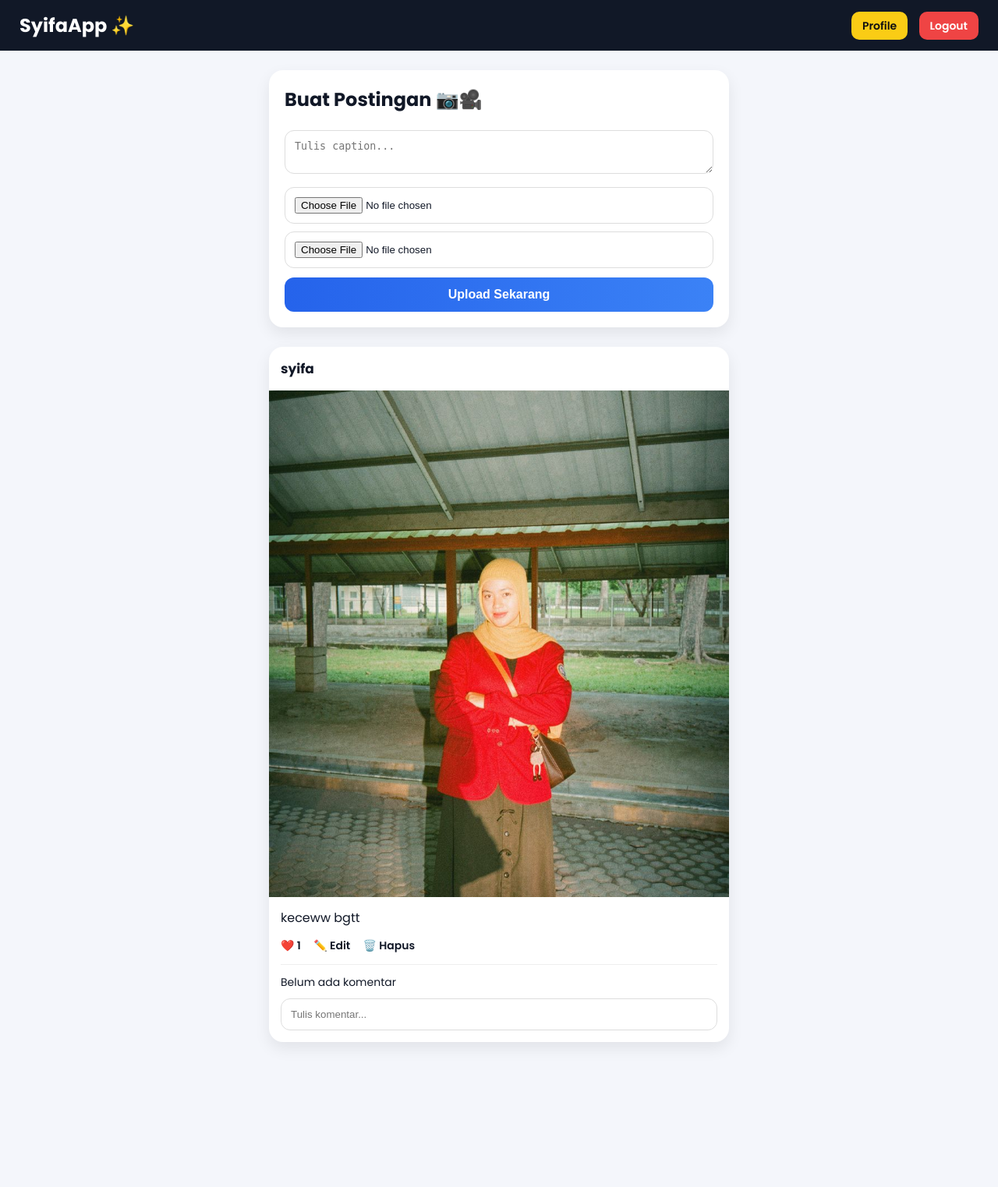
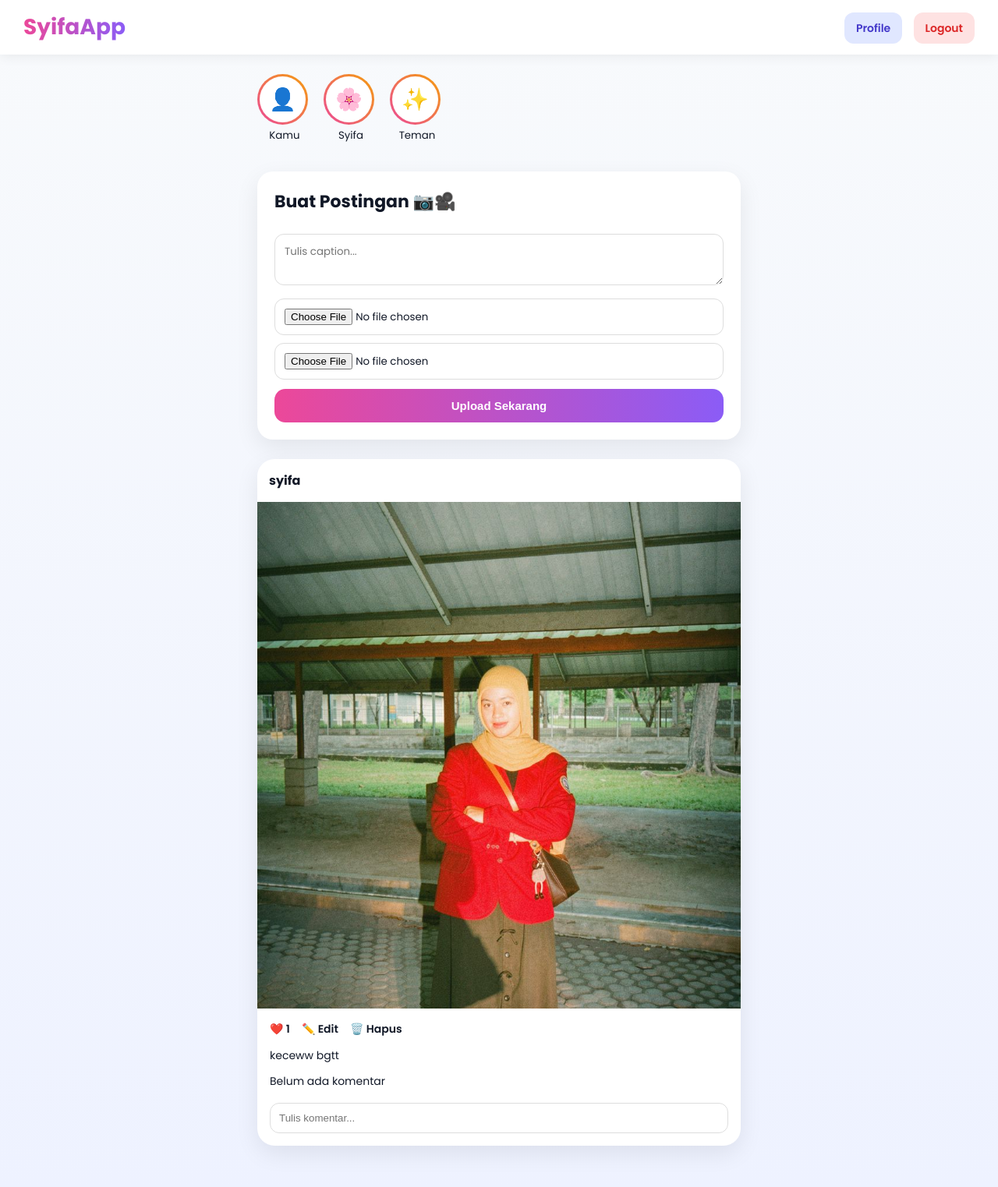
Before and after one commit to syifaasyafitri087-gif/django-syifa, a Django app: page /home/ in a window 1280 px wide. Shown: the whole page at 78% size. Before the commit the page ends 1341 px from the top, so only its background shows below. Run offline with Django 5.2, Linux system fonts and the light colour scheme; a user stored in the database is signed in; data comes from the database, SQL or seed files in the repository; data that the repository does not hold is empty.

Commit message:
upgrade home premium

```diff
--- a/myapp/templates/home.html
+++ b/myapp/templates/home.html
@@ -12,7 +12,7 @@
 
 <link rel="preconnect" href="https://fonts.googleapis.com">
 
-<link href="https://fonts.googleapis.com/css2?family=Poppins:wght@400;600;700&display=swap" rel="stylesheet">
+<link href="https://fonts.googleapis.com/css2?family=Poppins:wght@400;500;600;700&display=swap" rel="stylesheet">
 
 <style>
 
@@ -30,7 +30,7 @@ body{
 
 font-family:'Poppins',sans-serif;
 
-    background:#f4f6fb;
+background:linear-gradient(to bottom,#f8fafc,#eef2ff);
 
 color:#111827;
 
@@ -44,13 +44,11 @@ body{
 
 top:0;
 
-    z-index:100;
+z-index:999;
 
-    background:#111827;
+background:white;
 
-    color:white;
-
-    padding:15px 25px;
+padding:14px 30px;
 
 display:flex;
 
@@ -58,13 +56,21 @@ body{
 
 align-items:center;
 
+box-shadow:0 2px 15px rgba(0,0,0,.07);
+
 }
 
 .logo{
 
-    font-size:24px;
+font-size:28px;
 
 font-weight:700;
+
+background:linear-gradient(90deg,#ec4899,#8b5cf6);
+
+-webkit-background-clip:text;
+
+-webkit-text-fill-color:transparent;
 
 }
 
@@ -72,31 +78,31 @@ body{
 
 text-decoration:none;
 
-    margin-left:10px;
+padding:10px 15px;
 
-    padding:8px 14px;
-
-    border-radius:10px;
+border-radius:12px;
 
 font-size:14px;
 
 font-weight:600;
 
-}
-
-.profile-btn{
-
-    background:#facc15;
-
-    color:#111;
+margin-left:10px;
 
 }
 
-.logout-btn{
+.profile{
 
-    background:#ef4444;
+background:#e0e7ff;
 
-    color:white;
+color:#4338ca;
+
+}
+
+.logout{
+
+background:#fee2e2;
+
+color:#dc2626;
 
 }
 
@@ -104,27 +110,83 @@ body{
 
 .container{
 
-    width:100%;
+max-width:650px;
 
-    max-width:620px;
+margin:auto;
 
-    margin:25px auto;
-
-    padding:0 15px;
+padding:25px 15px;
 
 }
 
-/* UPLOAD BOX */
+/* STORY */
+
+.story-box{
+
+display:flex;
+
+gap:15px;
+
+overflow:auto;
+
+padding-bottom:15px;
+
+margin-bottom:20px;
+
+}
+
+.story{
+
+text-align:center;
+
+min-width:70px;
+
+}
+
+.story-circle{
+
+width:65px;
+
+height:65px;
+
+border-radius:50%;
+
+padding:3px;
+
+background:linear-gradient(45deg,#ec4899,#f59e0b);
+
+}
+
+.story-circle div{
+
+width:100%;
+
+height:100%;
+
+border-radius:50%;
+
+background:white;
+
+display:flex;
+
+justify-content:center;
+
+align-items:center;
+
+font-size:28px;
+
+}
+
+/* UPLOAD */
 
 .upload-box{
 
 background:white;
 
-    padding:20px;
+padding:22px;
 
-    border-radius:18px;
+border-radius:20px;
 
-    box-shadow:0 8px 20px rgba(0,0,0,0.08);
+box-shadow:0 10px 30px rgba(0,0,0,.08);
 
 margin-bottom:25px;
 
@@ -132,25 +194,25 @@ body{
 
 .upload-box h2{
 
-    margin-bottom:12px;
+margin-bottom:15px;
+
+font-size:22px;
 
 }
 
-textarea,
-
-input[type=file],
-
-.comment-box{
+textarea,input[type=file]{
 
 width:100%;
 
 padding:12px;
 
+margin-top:10px;
+
 border:1px solid #ddd;
 
 border-radius:12px;
 
-    margin-top:10px;
+font-family:inherit;
 
 }
 
@@ -158,21 +220,21 @@ button{
 
 width:100%;
 
+margin-top:12px;
+
 padding:13px;
-
-    margin-top:12px;
 
 border:none;
 
-    border-radius:12px;
+border-radius:14px;
 
-    background:linear-gradient(90deg,#2563eb,#3b82f6);
+background:linear-gradient(90deg,#ec4899,#8b5cf6);
 
 color:white;
 
-    font-size:16px;
+font-weight:600;
 
-    font-weight:600;
+font-size:15px;
 
 cursor:pointer;
 
@@ -184,17 +246,19 @@ button{
 
 background:white;
 
-    border-radius:18px;
+border-radius:22px;
 
 overflow:hidden;
 
-    margin-bottom:25px;
+margin-bottom:28px;
 
-    box-shadow:0 8px 20px rgba(0,0,0,0.08);
+box-shadow:0 10px 30px rgba(0,0,0,.08);
 
 }
 
 .post-header{
+
+padding:15px;
 
 display:flex;
 
@@ -202,33 +266,23 @@ button{
 
 align-items:center;
 
-    padding:15px;
-
 }
 
 .username{
 
 font-weight:700;
 
-    font-size:17px;
+font-size:16px;
 
 }
 
 .follow{
 
+text-decoration:none;
+
 color:#2563eb;
 
-    text-decoration:none;
-
 font-weight:600;
-
-}
-
-.following{
-
-    color:#777;
-
-    text-decoration:none;
 
 }
 
@@ -238,25 +292,29 @@ button{
 
 width:100%;
 
-    display:block;
-
 max-height:650px;
 
 object-fit:cover;
+
+display:block;
 
 }
 
 .post-body{
 
-    padding:15px;
+padding:16px;
 
 }
 
-.caption{
+.actions{
 
-    margin-bottom:10px;
+display:flex;
 
-    line-height:1.5;
+gap:15px;
+
+margin-bottom:12px;
+
+font-size:14px;
 
 }
 
@@ -264,13 +322,19 @@ button{
 
 text-decoration:none;
 
-    margin-right:12px;
+color:#111827;
 
-    color:#111827;
+font-weight:600;
+
+}
+
+.caption{
 
 font-size:14px;
 
-    font-weight:600;
+margin-bottom:12px;
+
+line-height:1.6;
 
 }
 
@@ -278,41 +342,37 @@ button{
 
 font-size:14px;
 
-    margin-top:8px;
+margin-bottom:7px;
 
 }
 
-hr{
+.comment-box{
 
-    margin:12px 0;
+width:100%;
 
-    border:none;
+padding:11px;
 
-    border-top:1px solid #eee;
+border:1px solid #ddd;
+
+border-radius:12px;
+
+margin-top:10px;
 
 }
 
 /* MOBILE */
 
-@media(max-width:700px){
+@media(max-width:600px){
 
 .navbar{
 
-        padding:12px;
+padding:12px 15px;
 
 }
 
 .logo{
 
-        font-size:20px;
-
-    }
-
-    .nav-right a{
-
-        padding:7px 10px;
-
-        font-size:13px;
+font-size:22px;
 
 }
 
@@ -326,13 +386,13 @@ hr{
 
 <div class="navbar">
 
-    <div class="logo">SyifaApp ✨</div>
+<div class="logo">SyifaApp</div>
 
 <div class="nav-right">
 
-        <a href="/profile/" class="profile-btn">Profile</a>
+<a href="/profile/" class="profile">Profile</a>
 
-        <a href="/logout/" class="logout-btn">Logout</a>
+<a href="/logout/" class="logout">Logout</a>
 
 </div>
 
@@ -340,7 +400,37 @@ hr{
 
 <div class="container">
 
-<!-- Upload -->
+<!-- STORY -->
+
+<div class="story-box">
+
+<div class="story">
+
+<div class="story-circle"><div>👤</div></div>
+
+<small>Kamu</small>
+
+</div>
+
+<div class="story">
+
+<div class="story-circle"><div>🌸</div></div>
+
+<small>Syifa</small>
+
+</div>
+
+<div class="story">
+
+<div class="story-circle"><div>✨</div></div>
+
+<small>Teman</small>
+
+</div>
+
+</div>
+
+<!-- UPLOAD -->
 
 <div class="upload-box">
 
@@ -362,7 +452,7 @@ hr{
 
 </div>
 
-<!-- Postingan -->
+<!-- POST -->
 
 {% for post in posts %}
 
@@ -398,8 +488,6 @@ hr{
 
 <div class="post-body">
 
-<div class="caption">{{ post.caption }}</div>
-
 <div class="actions">
 
 <a href="/like/{{ post.id }}/">❤️ {{ post.total_likes }}</a>
@@ -414,15 +502,11 @@ hr{
 
 </div>
 
-<hr>
+<div class="caption">{{ post.caption }}</div>
 
 {% for comment in post.comments.all %}
 
-<div class="comment">
-
-<b>{{ comment.user.username }}</b> {{ comment.text }}
-
-</div>
+<div class="comment"><b>{{ comment.user.username }}</b> {{ comment.text }}</div>
 
 {% empty %}
 
```
Lines whose indentation alone changed are shown as unchanged.
